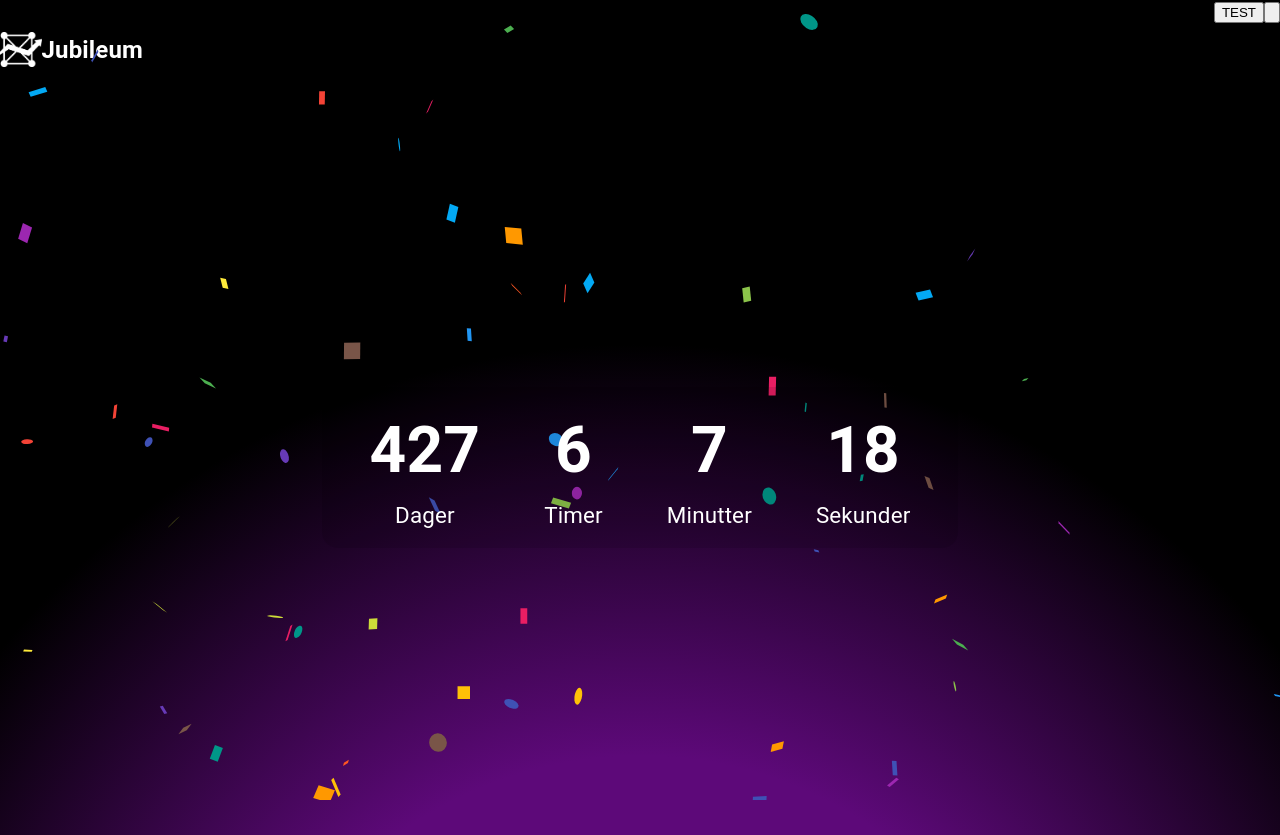
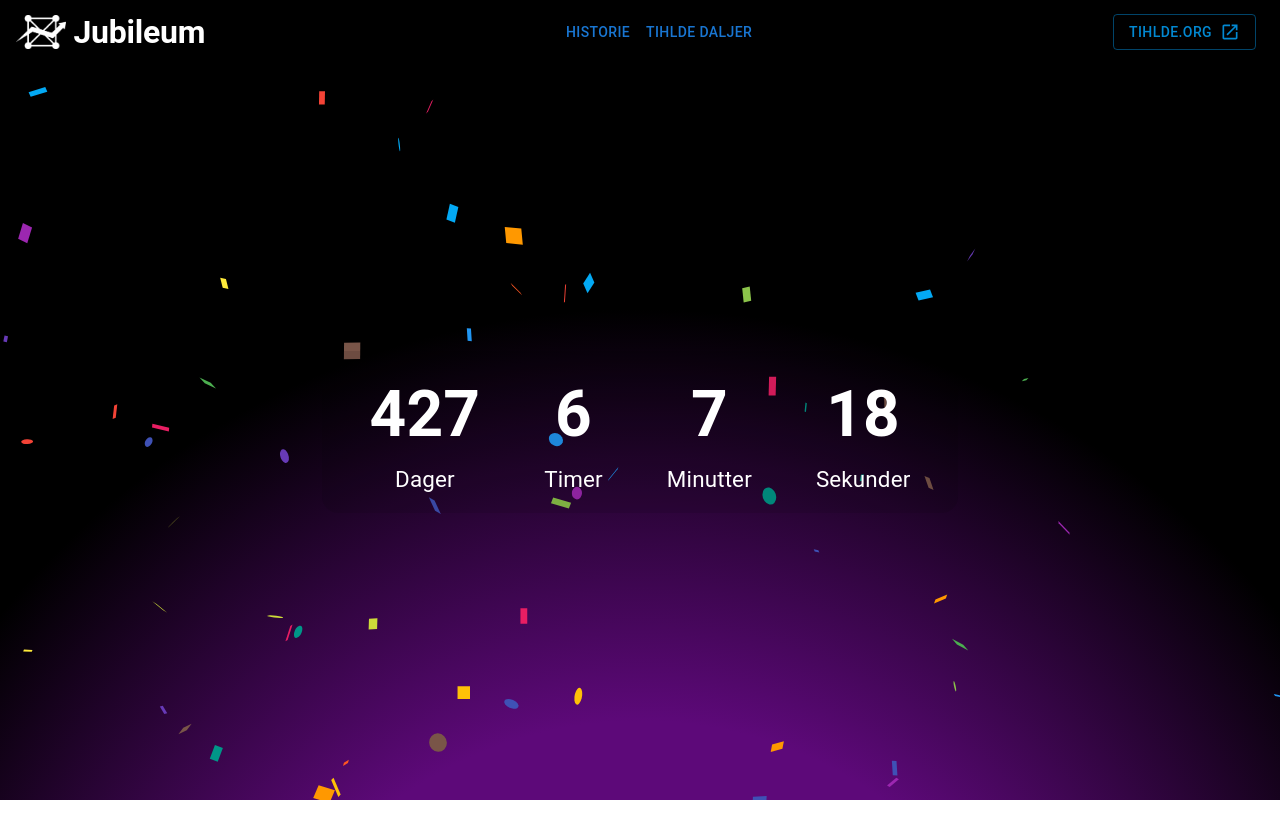
Before and after one commit to TIHLDE/jubileum, a Next.js app: page / in a window 1280 px wide. After the commit the page ends 800 px from the top, so only its background shows below. Built offline with nearby package versions, Linux system fonts and the light colour scheme.

Commit message:
fix header

```diff
--- a/components/Header.tsx
+++ b/components/Header/Header.tsx
@@ -16,9 +16,10 @@ import MenuIcon from "@mui/icons-material/Menu";
 import OpenInNewIcon from "@mui/icons-material/OpenInNew";
 
 // Assets
-import { ROUTES } from "../utility/constants/routes";
+import { ROUTES } from "../../utility/constants/routes";
 import Image from "next/image";
 import Link from "next/link";
+import { useRouter } from "next/router";
 
 const menu = [
   {
@@ -32,7 +33,8 @@ const menu = [
 ];
 
 export const Header: React.FunctionComponent = () => {
-  const [drawerOpen, setDrawerOpen] = useState(true);
+  const [drawerOpen, setDrawerOpen] = useState(false);
+  const router = useRouter();
 
   const toggleDrawer =
     (open: boolean) => (event: React.KeyboardEvent | React.MouseEvent) => {
@@ -109,11 +111,11 @@ export const Header: React.FunctionComponent = () => {
                   key={i}
                   component={Link}
                   href={item.link}
-                  color="info"
                   style={{
                     textAlign: "center",
-                    ...("" == item.link
+                    ...(router.pathname == item.link
                       ? {
+                          color: "white",
                           fontWeight: 600,
                           borderBottomLeftRadius: 0,
                           borderBottomRightRadius: 0,
@@ -147,10 +149,9 @@ export const Header: React.FunctionComponent = () => {
               flexDirection="row"
               justifyContent="end"
             >
-              <button onClick={()=> console.log("RADNOM")}>TEST</button>
               <IconButton
                 size="large"
-                onClick={() => console.log("TEST")}
+                onClick={toggleDrawer(true)}
                 color="info"
                 sx={{ mr: -1.5 }}
               >
@@ -159,8 +160,14 @@ export const Header: React.FunctionComponent = () => {
             </Box>
           </Container>
         </Toolbar>
-        <Drawer variant="temporary" anchor="right" open={drawerOpen} onClose={toggleDrawer(false)}>
-          <Container sx={{width: 250}}>
+        <Drawer
+          variant="temporary"
+          anchor="right"
+          open={drawerOpen}
+          onClose={toggleDrawer(false)}
+          PaperProps={{ sx: { backgroundColor: "black" } }}
+        >
+          <Container sx={{ width: 250, p: 2 }}>
             <Box
               flexDirection="column"
               sx={{ display: { xs: "flex", md: "none" } }}
@@ -175,10 +182,13 @@ export const Header: React.FunctionComponent = () => {
                   key={i}
                   color="info"
                   onClick={toggleDrawer(false)}
+                  component={Link}
+                  href={item.link}
                   style={
-                    "" == item.link
+                    router.pathname == item.link
                       ? {
                           fontWeight: 600,
+                          color: "white",
                           borderBottomRightRadius: 0,
                           borderTopRightRadius: 0,
                           borderRight: "2px solid white",
--- a/pages/_app.tsx
+++ b/pages/_app.tsx
@@ -2,12 +2,14 @@ import "../styles/globals.css";
 import type { AppProps } from "next/app";
 import { CssBaseline, ThemeProvider } from "@mui/material";
 import lightTheme from "../styles/theme/lightTheme";
+import { Header } from "../components/Header/Header";
 
 export default function App({ Component, pageProps }: AppProps) {
   return (
-      <ThemeProvider theme={lightTheme}>
-        <CssBaseline />
-        <Component {...pageProps} />
-      </ThemeProvider>
+    <ThemeProvider theme={lightTheme}>
+      <Header />
+      <CssBaseline />
+      <Component {...pageProps} />
+    </ThemeProvider>
   );
 }
--- a/pages/_document.tsx
+++ b/pages/_document.tsx
@@ -1,15 +1,13 @@
-import { Html, Head, Main, NextScript } from 'next/document'
-import { Header } from '../components/Header'
+import { Html, Head, Main, NextScript } from "next/document";
 
 export default function Document() {
   return (
     <Html lang="en">
       <Head />
-      <Header />
       <body>
         <Main />
         <NextScript />
       </body>
     </Html>
-  )
+  );
 }
```
